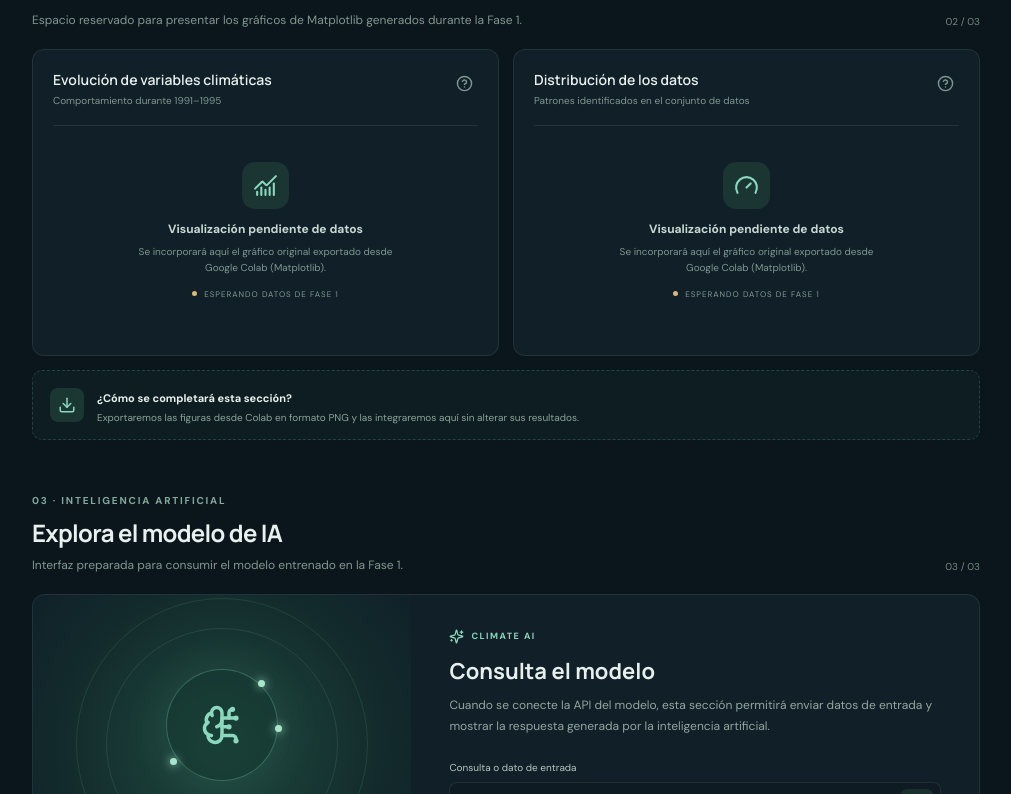
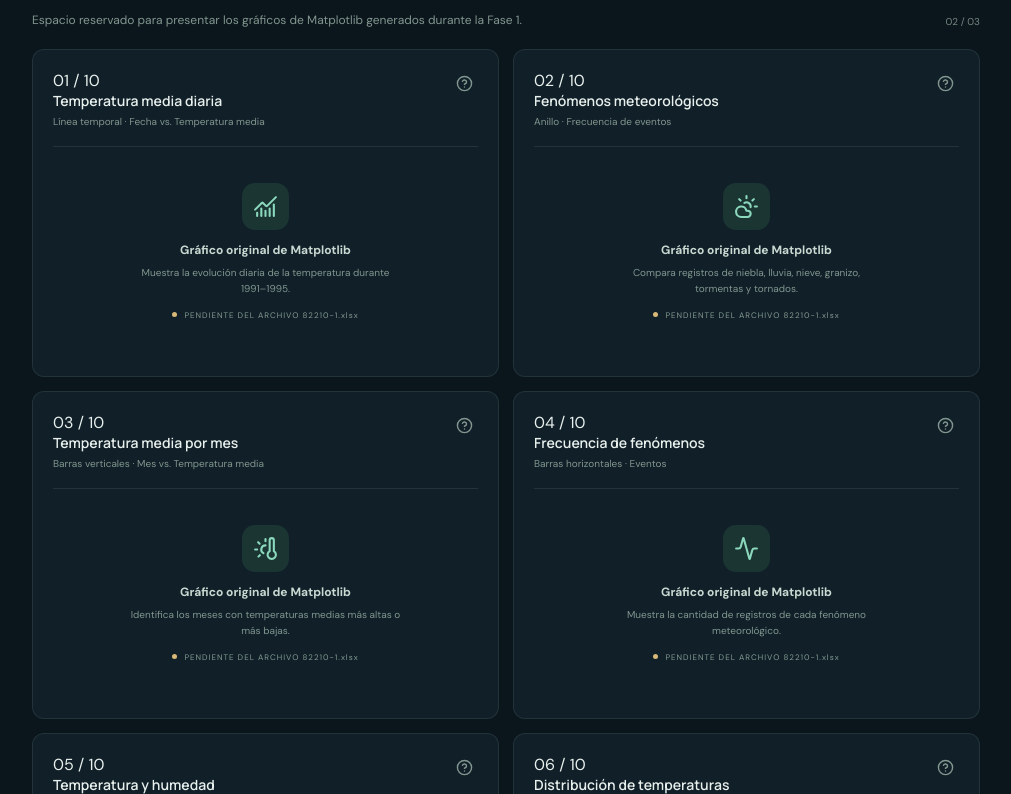
Before and after one commit to dalthashark/ClimaGlobal1991-1995, a React (Vite) app: page / in a window 1280 px wide. Shown: the part 1246-2040 px from the top of the page, without its empty margins (258-1269 px from the left). Built offline with nearby package versions, Linux system fonts and the light colour scheme.

Commit message:
feat: map all ten meteorological notebook charts

```diff
--- a/src/App.jsx
+++ b/src/App.jsx
@@ -40,18 +40,31 @@ function Sidebar({ active, onNavigate, open, onClose }) {
   </aside>
 }
 
-function EmptyChart({ title, subtitle, icon: Icon }) {
-  return <div className="chart-card">
-    <div className="chart-heading"><div><h3>{title}</h3><p>{subtitle}</p></div><button className="icon-button" aria-label="Información"><CircleHelp size={17}/></button></div>
+const chartCatalog = [
+  ["01", "Temperatura media diaria", "Línea temporal · Fecha vs. Temperatura media", "Muestra la evolución diaria de la temperatura durante 1991–1995.", ChartNoAxesCombined],
+  ["02", "Fenómenos meteorológicos", "Anillo · Frecuencia de eventos", "Compara registros de niebla, lluvia, nieve, granizo, tormentas y tornados.", CloudSun],
+  ["03", "Temperatura media por mes", "Barras verticales · Mes vs. Temperatura media", "Identifica los meses con temperaturas medias más altas o más bajas.", ThermometerSun],
+  ["04", "Frecuencia de fenómenos", "Barras horizontales · Eventos", "Muestra la cantidad de registros de cada fenómeno meteorológico.", Activity],
+  ["05", "Temperatura y humedad", "Dispersión · Temperatura media vs. Humedad relativa", "Cada punto representa un día y permite explorar la relación entre ambas variables.", Waves],
+  ["06", "Distribución de temperaturas", "Histograma · Temperatura media", "Permite observar en qué rangos de temperatura se concentran más días.", Gauge],
+  ["07", "Velocidad media del viento por año", "Línea · Año vs. Velocidad media del viento", "Compara el promedio anual de velocidad del viento.", Activity],
+  ["08", "Días con y sin precipitación", "Anillo · Días con/sin precipitación", "Compara los días con precipitación registrada frente a los días sin precipitación.", Waves],
+  ["09", "Precipitación acumulada por mes", "Barras verticales · Mes vs. Precipitación", "Compara la precipitación acumulada en cada mes durante todo el periodo.", ChartNoAxesCombined],
+  ["10", "Precipitación total por año", "Barras horizontales · Año vs. Precipitación", "Permite comparar la precipitación total registrada en cada año.", Database],
+]
+
+function ChartPlaceholder({ item }) {
+  const [number, title, type, description, Icon] = item
+  return <article className="chart-card">
+    <div className="chart-heading"><div><span className="chart-number">{number} / 10</span><h3>{title}</h3><p>{type}</p></div><button className="icon-button" aria-label="Información"><CircleHelp size={17}/></button></div>
     <div className="empty-chart">
       <div className="empty-icon"><Icon size={25}/></div>
-      <strong>Visualización pendiente de datos</strong>
-      <p>Se incorporará aquí el gráfico original exportado desde Google Colab (Matplotlib).</p>
-      <span className="data-tag"><span/> ESPERANDO DATOS DE FASE 1</span>
+      <strong>Gráfico original de Matplotlib</strong>
+      <p>{description}</p>
+      <span className="data-tag"><span/> PENDIENTE DEL ARCHIVO 82210-1.xlsx</span>
     </div>
-  </div>
+  </article>
 }
-
 function App() {
   const [active, setActive] = useState('overview')
   const [menuOpen, setMenuOpen] = useState(false)
@@ -123,10 +136,9 @@ function App() {
         <section className="section-block" id="charts">
           <div className="section-intro"><div><div className="eyebrow">02 · EXPLORACIÓN DE DATOS</div><h2>Visualizaciones del análisis</h2><p className="section-description">Espacio reservado para presentar los gráficos de Matplotlib generados durante la Fase 1.</p></div><span className="section-index">02 / 03</span></div>
           <div className="charts-grid">
-            <EmptyChart title="Evolución de variables climáticas" subtitle="Comportamiento durante 1991–1995" icon={ChartNoAxesCombined}/>
-            <EmptyChart title="Distribución de los datos" subtitle="Patrones identificados en el conjunto de datos" icon={Gauge}/>
+            {chartCatalog.map(item => <ChartPlaceholder key={item[0]} item={item}/>)}
           </div>
-          <div className="integration-hint"><div className="hint-icon"><Download size={18}/></div><div><strong>¿Cómo se completará esta sección?</strong><p>Exportaremos las figuras desde Colab en formato PNG y las integraremos aquí sin alterar sus resultados.</p></div></div>
+          <div className="integration-hint"><div className="hint-icon"><Download size={18}/></div><div><strong>Los 10 gráficos del notebook ya están identificados</strong><p>El notebook contiene el código Matplotlib, pero no guarda las figuras generadas ni incluye el Excel fuente. Al incorporar 82210-1.xlsx se podrán ejecutar los cálculos y publicar aquí las visualizaciones reales.</p></div></div>
         </section>
 
         <section className="section-block model-section" id="model">
```
